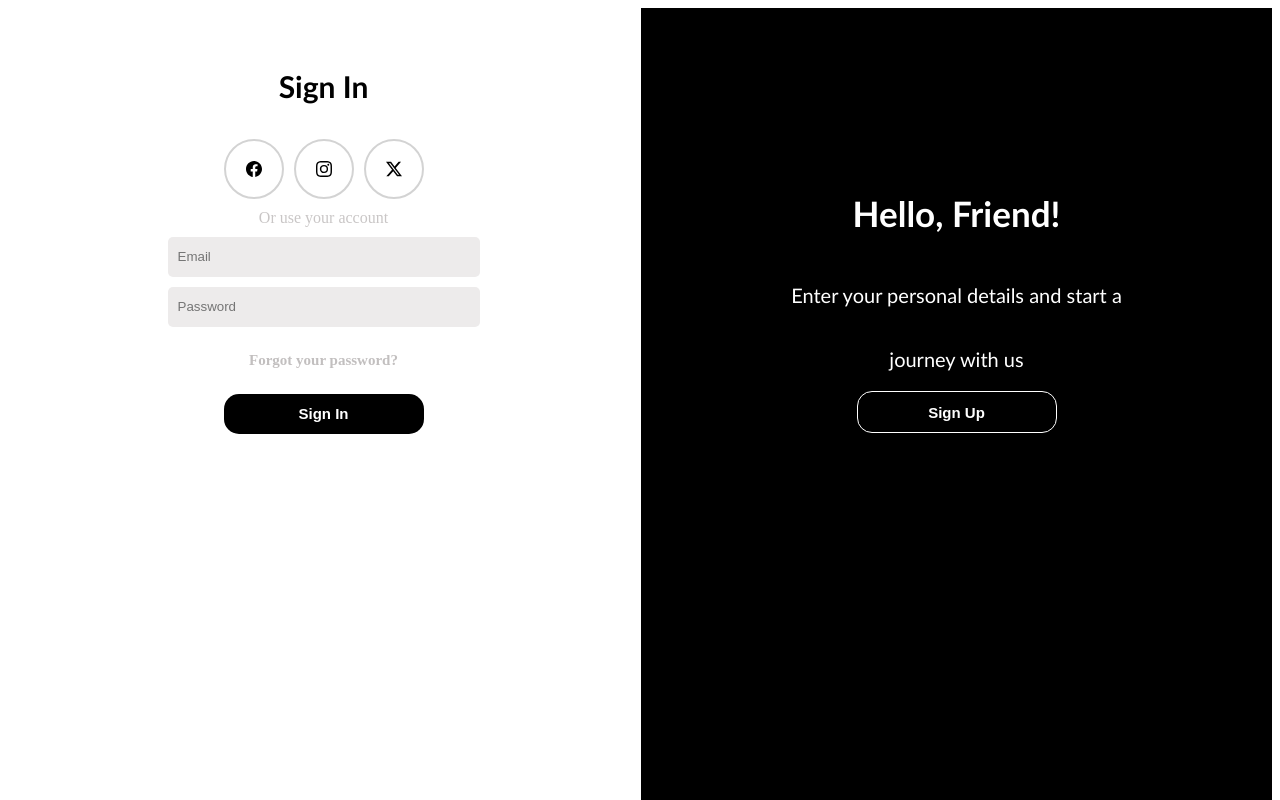
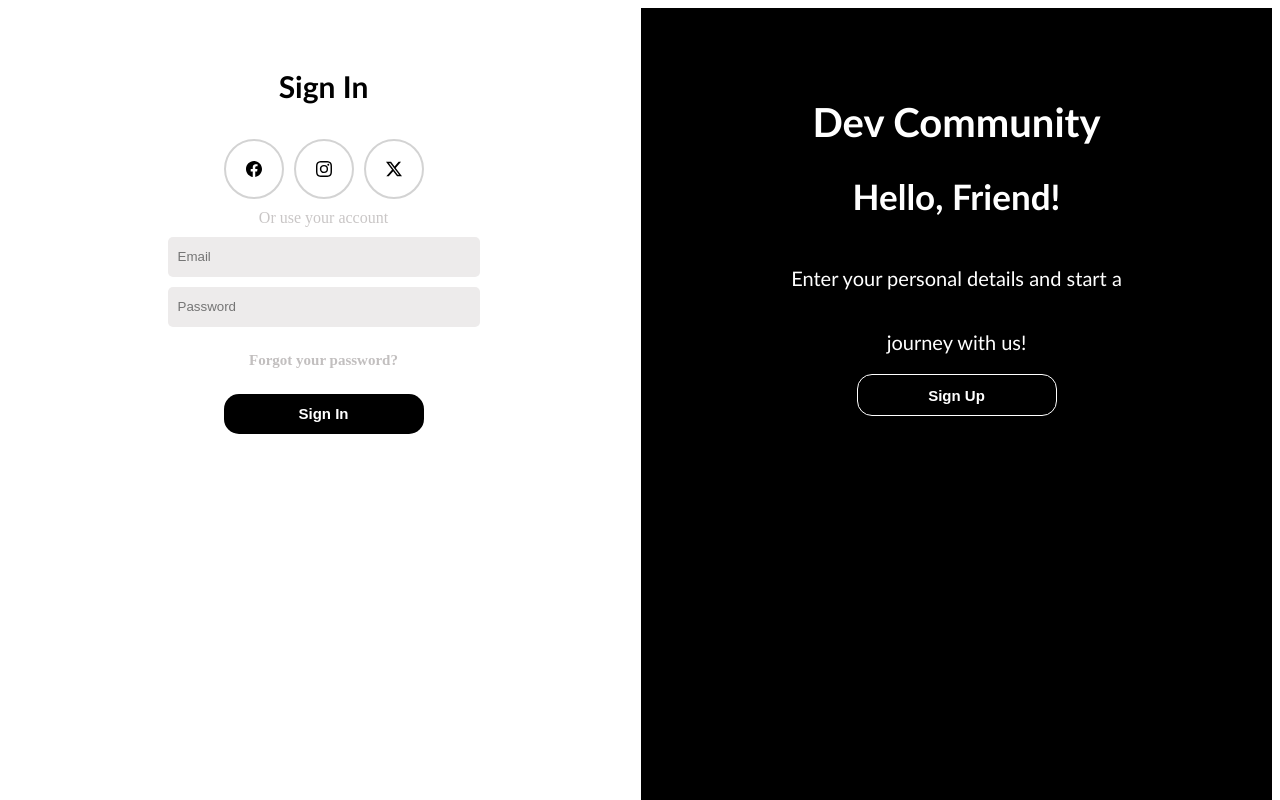
Before and after one commit to tres9lo/client, a React (Create React App) app: page / in a window 1280 px wide. Shown: the top 800 px of the page. Built offline with nearby package versions, Linux system fonts and the light colour scheme.

Commit message:
Login.jsx

```diff
--- a/src/App.js
+++ b/src/App.js
@@ -1,34 +1,13 @@
 import './App.css';
-import { BsFacebook, BsTwitterX, BsInstagram } from 'react-icons/bs';
+import Login from './pages/Login';
 
 
 function App() {
   return (
-   <div class="container">
-    <div class="left-bar"><h2>Sign In</h2>
-    <div class="tricircles">
-      <div class="circle"><BsFacebook /></div>
-      <div class="circle"><BsInstagram /></div>
-      <div class="circle"><BsTwitterX /></div>
-    </div>
-    <div class="suggestion">Or use your account</div>
-    <div class="form-container">
-      <form>
-        <input type="text" placeholder="Email" />
-        <input type="password" placeholder="Password" />
-        <p>Forgot your password?</p>
-        <button>Sign In</button>
-        </form>
-      </div>
+  <div>
+<Login/>
 
-    </div>
-    <div class="right-bar">
-    <h2> Hello, Friend!</h2>
-    <p>Enter your personal details and start a</p><p> journey with us</p>
-    <button>Sign Up</button>
-
-    </div>
-    </div>
+        </div>
   );
 }
 
--- a/src/index.css
+++ b/src/index.css
@@ -3,6 +3,7 @@
   flex-direction: row;
   justify-content: space-between;
   gap: 2px;
+  height: 100vh;
   align-items: space-between;
 }
 .left-bar{
@@ -11,8 +12,8 @@
   align-items: center;
   gap: 10px;
   width: 50%;
+  height: 100%;
   padding-top: 35px;
-  height: 100vh;
   background-color: white;
 }
 .left-bar h2{
@@ -77,6 +78,12 @@ form p{
   font-size: 12px;
   font-weight: bold;
   font-size: 15px;
+  transition: 0.5s ease-in-out;
+}
+
+form p:hover{
+  color: black;
+  cursor:pointer;
 }
 
 form button{
@@ -92,6 +99,14 @@ form button{
   border-radius: 15px;
   font-weight: bold;
   font-size: 15px;
+  transition: 0.5s ease-in-out;
+  cursor: pointer;
+}
+
+form button:hover{
+  background-color: white;
+  color: black;
+  border: 1px solid black;
 }
 
 .suggestion{
@@ -103,11 +118,22 @@ form button{
 .right-bar{
   display: flex;
   flex-direction: column;
-  padding-top: 155px;
+  padding-top: 90px;
   align-items: center;
   width: 50%;
-  height: 100vh;
+  height: 100%;
   background-color: black;
+}
+
+.heading-logo{
+  display: flex;
+  flex-direction: row;
+  justify-content: center;
+  align-items: center;
+  color: white;
+  font-family: 'Trebuchet MS', 'Lucida Sans Unicode', 'Lucida Grande', 'Lucida Sans', Arial, sans-serif;
+  font-size: 40px;
+  font-weight: bolder;
 }
 
 .right-bar h2{
@@ -140,5 +166,12 @@ form button{
   border-radius: 15px;
   font-weight: bold;
   font-size: 15px;
+  transition: 0.5s ease-in-out;
+  cursor: pointer;
 
 }
+
+.right-bar button:hover{
+  background-color: white;
+  color: black;
+}
--- /dev/null
+++ b/src/pages/Login.jsx
@@ -0,0 +1,36 @@
+import '../index.css';
+import { BsFacebook, BsTwitterX, BsInstagram } from 'react-icons/bs';
+
+
+function Login() {
+  return (
+   <div class="container">
+    <div class="left-bar"><h2>Sign In</h2>
+    <div class="tricircles">
+      <div class="circle"><BsFacebook /></div>
+      <div class="circle"><BsInstagram /></div>
+      <div class="circle"><BsTwitterX /></div>
+    </div>
+    <div class="suggestion">Or use your account</div>
+    <div class="form-container">
+      <form>
+        <input type="text" placeholder="Email" />
+        <input type="password" placeholder="Password" />
+        <p>Forgot your password?</p>
+        <button>Sign In</button>
+        </form>
+      </div>
+
+    </div>
+    <div class="right-bar">
+      <div class="heading-logo">Dev Community</div>
+    <h2> Hello, Friend!</h2>
+    <p>Enter your personal details and start a</p><p> journey with us!</p>
+    <button>Sign Up</button>
+
+    </div>
+    </div>
+  );
+}
+
+export default Login;
```
